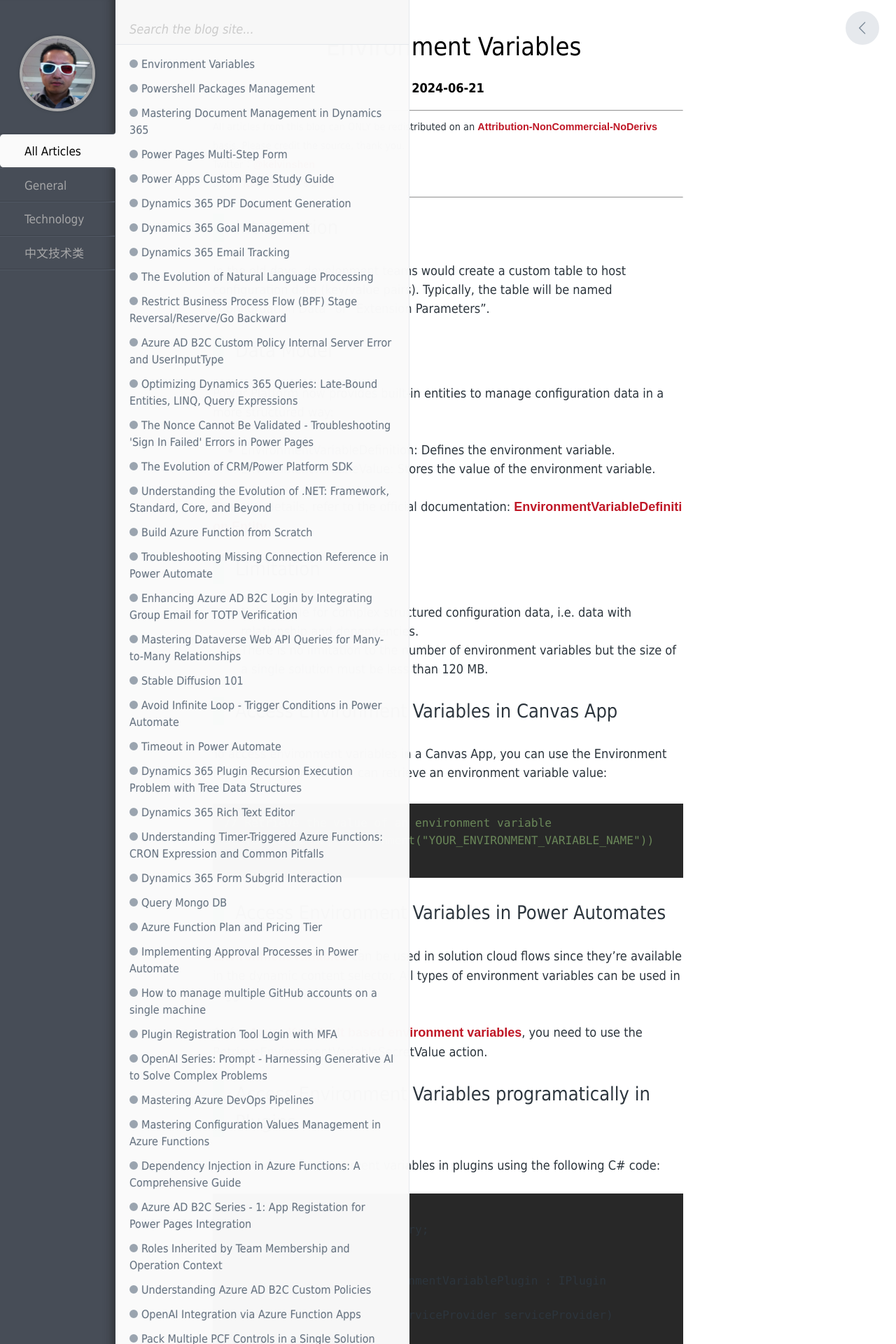
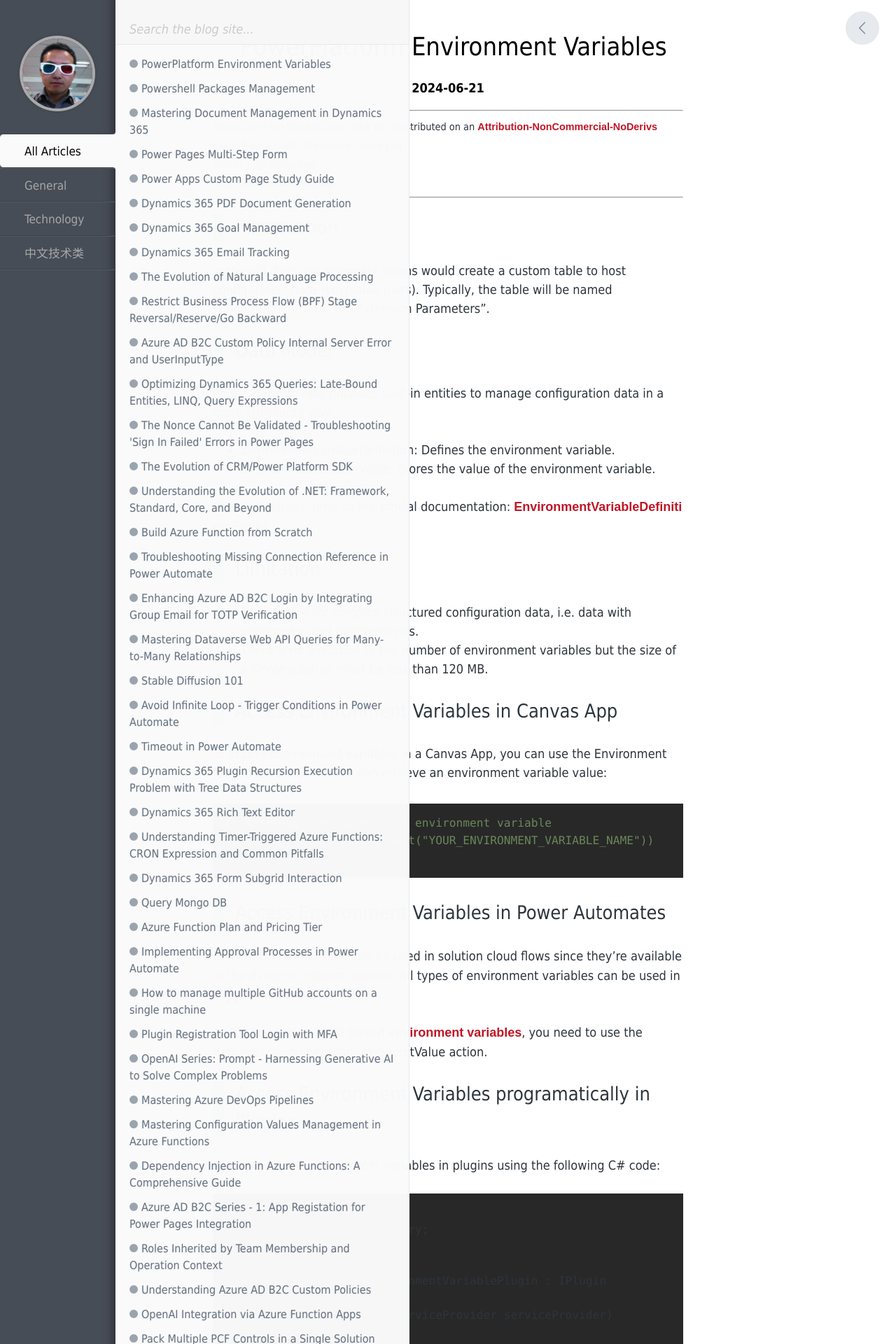
Before and after one commit to nzkelvin/nzkelvin.github.io, a Jekyll site: the page built from _posts/2024-06-28-pp-environment-variables.markdown, in a window 1280 px wide. Shown: the top 1920 px of the page at 70% size. Built offline with Jekyll 4.4.1, drawn with Linux system fonts in a browser that asks for light colours; comment, search, counter and statistics services are not loaded.

Commit message:
PP environment variables

```diff
--- a/_posts/2024-06-28-environment-variables.markdown
+++ b/_posts/2024-06-28-pp-environment-variables.markdown
@@ -1,14 +1,14 @@
 ---
 layout: post
 comments: true
-title:  "Environment Variables"
+title:  "PowerPlatform Environment Variables"
 date:   2024-06-21 08:00:00 +0800
 categories: Technology
 tags: [D365, PowerPlatform, Dataverse, Dynamics, Twitter, Facebook, LinkedIn]
 sharing:
-    twitter: "Environment Variables"
-    facebook: "Environment Variables"
-    linkedin: "Environment Variables"
+    twitter: "PowerPlatform Environment Variables"
+    facebook: "PowerPlatform Environment Variables"
+    linkedin: "PowerPlatform Environment Variables"
 ---
 
 ## Introduction
```
